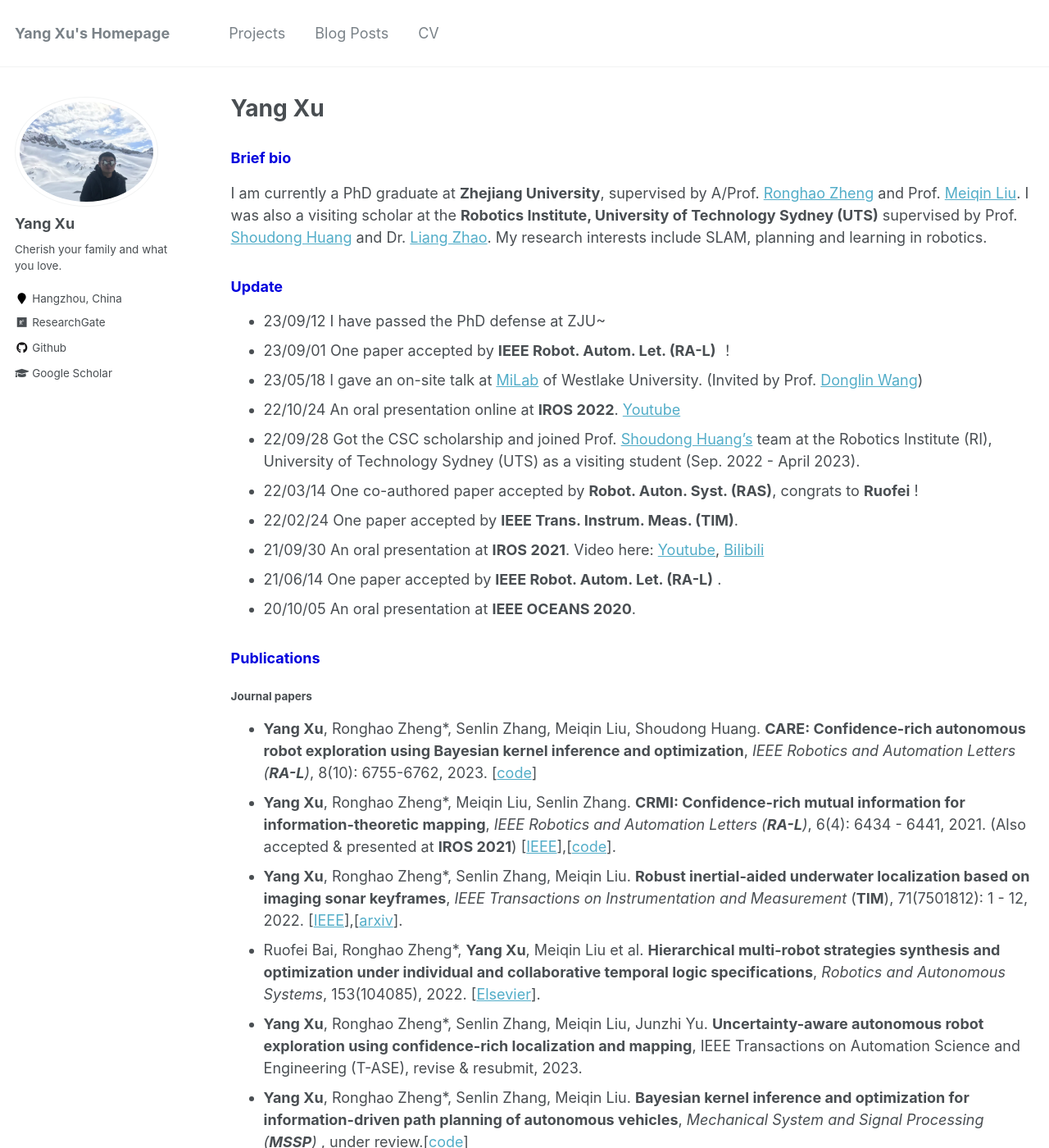
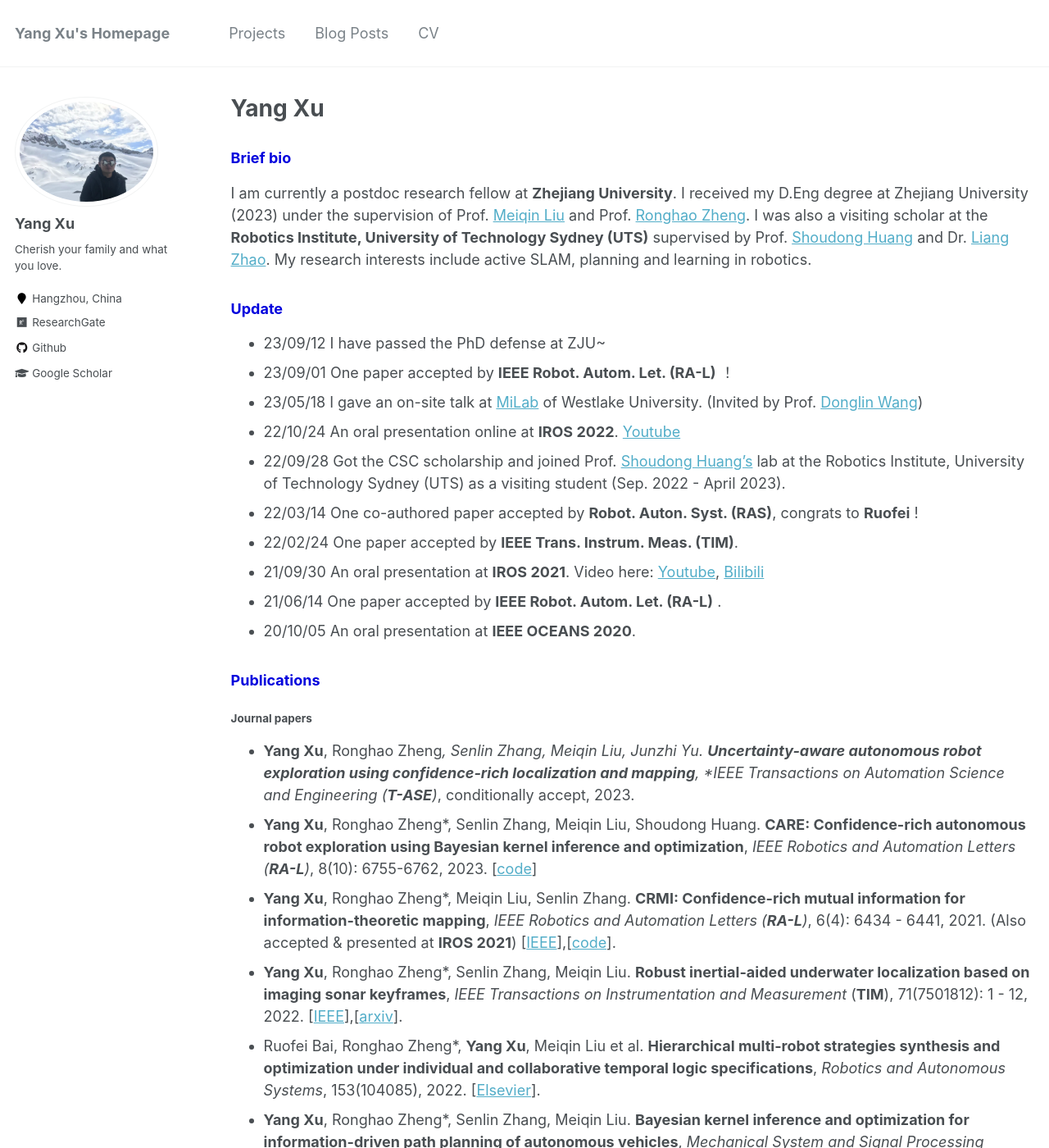
Before and after one commit to Shepherd-Gregory/Shepherd-Gregory.github.io, a Jekyll site: the page built from _pages/about.md, in a window 1280 px wide and 1400 px high. Shown: the whole window at 82% size. Built offline with Jekyll 4.4.1, drawn with Linux system fonts in a browser that asks for light colours.

Commit message:
1106update

```diff
--- a/_pages/about.md
+++ b/_pages/about.md
@@ -11,7 +11,7 @@ redirect_from:
 
 ### <font color="#0000dd">Brief bio</font>
 
-I am currently a PhD graduate at **Zhejiang University**, supervised by A/Prof. [Ronghao Zheng](https://person.zju.edu.cn/ronghaozheng) and Prof. [Meiqin Liu](https://person.zju.edu.cn/mliu).  I was also a visiting scholar at the **Robotics Institute, University of Technology Sydney (UTS)** supervised by Prof. [Shoudong Huang](https://www.uts.edu.au/staff/shoudong.huang) and Dr. [Liang Zhao](https://profiles.uts.edu.au/Liang.Zhao). My research interests include SLAM, planning and learning in robotics.
+I am currently a postdoc research fellow at **Zhejiang University**. I received my D.Eng degree at Zhejiang University (2023) under the supervision of Prof. [Meiqin Liu](https://person.zju.edu.cn/mliu) and Prof. [Ronghao Zheng](https://person.zju.edu.cn/ronghaozheng).  I was also a visiting scholar at the **Robotics Institute, University of Technology Sydney (UTS)** supervised by Prof. [Shoudong Huang](https://www.uts.edu.au/staff/shoudong.huang) and Dr. [Liang Zhao](https://profiles.uts.edu.au/Liang.Zhao). My research interests include active SLAM, planning and learning in robotics.
 
 ### <font color="#0000dd">Update</font>
 
@@ -19,7 +19,7 @@ I am currently a PhD graduate at **Zhejiang University**, supervised by A/Prof.
 - 23/09/01 One paper accepted by **IEEE Robot. Autom. Let. (RA-L)** ！
 - 23/05/18 I gave an on-site talk at [MiLab](https://milab.westlake.edu.cn/) of Westlake University. (Invited by Prof. [Donglin Wang](https://milab.westlake.edu.cn/index.html))
 - 22/10/24 An oral presentation online at **IROS 2022**. [Youtube](https://youtu.be/t7awYSnC2dw)
-- 22/09/28 Got the CSC scholarship and joined Prof. [Shoudong Huang's](https://www.uts.edu.au/staff/shoudong.huang) team at the Robotics Institute (RI), University of Technology Sydney (UTS) as a visiting student (Sep. 2022 - April 2023).
+- 22/09/28 Got the CSC scholarship and joined Prof. [Shoudong Huang's](https://www.uts.edu.au/staff/shoudong.huang) lab at the Robotics Institute, University of Technology Sydney (UTS) as a visiting student (Sep. 2022 - April 2023).
 - 22/03/14 One co-authored paper accepted by **Robot. Auton. Syst. (RAS)**, congrats to **Ruofei** !
 - 22/02/24 One paper accepted by **IEEE Trans. Instrum. Meas. (TIM)**.
 - 21/09/30 An oral presentation at **IROS 2021**. Video here: [Youtube](https://youtu.be/pUcGST2W_m8), [Bilibili](https://www.bilibili.com/video/BV1vQ4y1e77y?share_source=copy_web)
@@ -30,11 +30,11 @@ I am currently a PhD graduate at **Zhejiang University**, supervised by A/Prof.
 
 ##### Journal papers
 
+- **Yang Xu**, Ronghao Zheng*, Senlin Zhang, Meiqin Liu, Junzhi Yu. **Uncertainty-aware autonomous robot exploration using confidence-rich localization and mapping**, *IEEE Transactions on Automation Science and Engineering (**T-ASE**)*, conditionally accept, 2023.
 - **Yang Xu**, Ronghao Zheng\*, Senlin Zhang, Meiqin Liu, Shoudong Huang. **CARE: Confidence-rich autonomous robot exploration using Bayesian kernel inference and optimization**, *IEEE Robotics and Automation Letters (**RA-L**)*, 8(10): 6755-6762, 2023. [[code](https://github.com/Shepherd-Gregory/BKIO-Exploration)]
 - **Yang Xu**, Ronghao Zheng\*, Meiqin Liu, Senlin Zhang. **CRMI: Confidence-rich mutual information for information-theoretic mapping**, *IEEE Robotics and Automation Letters (**RA-L**)*, 6(4): 6434 - 6441, 2021. (Also accepted & presented at **IROS 2021**) [[IEEE](https://ieeexplore.ieee.org/document/9466474)],[[code](https://github.com/Shepherd-Gregory/CRMI)].
 - **Yang Xu**, Ronghao Zheng\*, Senlin Zhang, Meiqin Liu. **Robust inertial-aided underwater localization based on imaging sonar keyframes**, *IEEE Transactions on Instrumentation and Measurement* (**TIM**), 71(7501812): 1 - 12, 2022. [[IEEE](https://ieeexplore.ieee.org/document/9729232)],[[arxiv](https://arxiv.org/abs/2106.16032)].
 - Ruofei Bai, Ronghao Zheng\*, **Yang Xu**, Meiqin Liu et al. **Hierarchical multi-robot strategies synthesis and optimization under individual and collaborative temporal logic specifications**, *Robotics and Autonomous Systems*, 153(104085), 2022. [[Elsevier](https://doi.org/10.1016/j.robot.2022.104085)].
-- **Yang Xu**, Ronghao Zheng*, Senlin Zhang, Meiqin Liu, Junzhi Yu. **Uncertainty-aware autonomous robot exploration using confidence-rich localization and mapping**, IEEE Transactions on Automation Science and Engineering (T-ASE), revise & resubmit, 2023.
 - **Yang Xu**, Ronghao Zheng\*, Senlin Zhang, Meiqin Liu. **Bayesian kernel inference and optimization for information-driven path planning of autonomous vehicles**, *Mechanical System and Signal Processing (**MSSP**)* , under review.[[code](https://github.com/Shepherd-Gregory/BKIO-IPP)]
 
 ##### Conference papers
```
